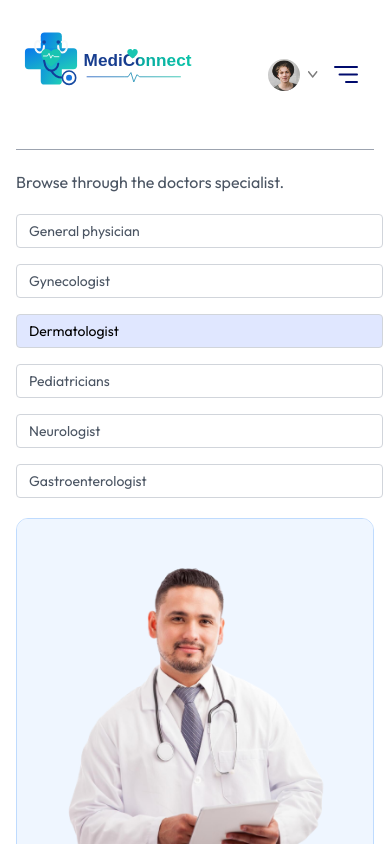
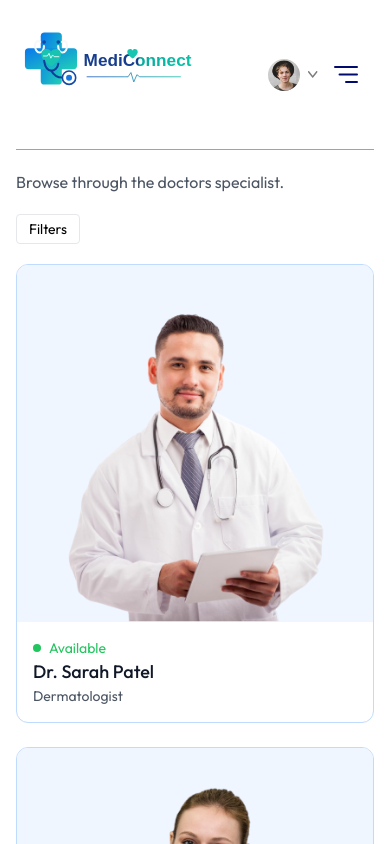
Before and after one commit to gholapdnyaneshwari/MediConnect, a React (Vite) app in the folder frontend/: page /doctors/Dermatologist in a window 390 px wide. Shown: the top 844 px of the page. Built offline with nearby package versions, Linux system fonts and the light colour scheme.

Commit message:
frontend complete

```diff
--- a/frontend/src/pages/Doctors.jsx
+++ b/frontend/src/pages/Doctors.jsx
@@ -5,13 +5,16 @@
 const Doctors = () => {
   const { speciality } = useParams()
   const [filterDoc, setFilterDoc] = useState([])
+  const [showFilter, setShowFilter] = useState(false)
   const navigate = useNavigate()
 
   const { doctors } = useContext(AppContext)
 
   const applyFilter = () => {
     if (speciality) {
-      setFilterDoc(doctors.filter(doc => doc.speciality === speciality))
+      setFilterDoc(
+        doctors.filter(doc => doc.speciality === speciality)
+      )
     } else {
       setFilterDoc(doctors)
     }
@@ -29,7 +32,22 @@
 
       <div className='flex flex-col sm:flex-row items-start gap-5 mt-5'>
 
-        <div className='flex flex-col gap-4 text-sm text-gray-600'>
+        {/* Filter Button */}
+        <button
+          className={`py-1 px-3 border rounded text-sm transition-all sm:hidden ${
+            showFilter ? 'bg-primary text-white' : ''
+          }`}
+          onClick={() => setShowFilter(prev => !prev)}
+        >
+          Filters
+        </button>
+
+        {/* Speciality Filter */}
+        <div
+          className={`flex flex-col gap-4 text-sm text-gray-600 ${
+            showFilter ? 'flex' : 'hidden sm:flex'
+          }`}
+        >
 
           <p
             onClick={() => navigate('/doctors/General physician')}
@@ -99,6 +117,7 @@
 
         </div>
 
+        {/* Doctors Grid */}
         <div className='w-full grid grid-cols-auto gap-4 gap-y-6'>
 
           {filterDoc.map((item, index) => (
@@ -110,9 +129,9 @@
             >
 
               <img
-                className='bg-blue-50'
+                className='bg-blue-50 w-full'
                 src={item.image}
-                alt=''
+                alt={item.name}
               />
 
               <div className='p-4'>
```
